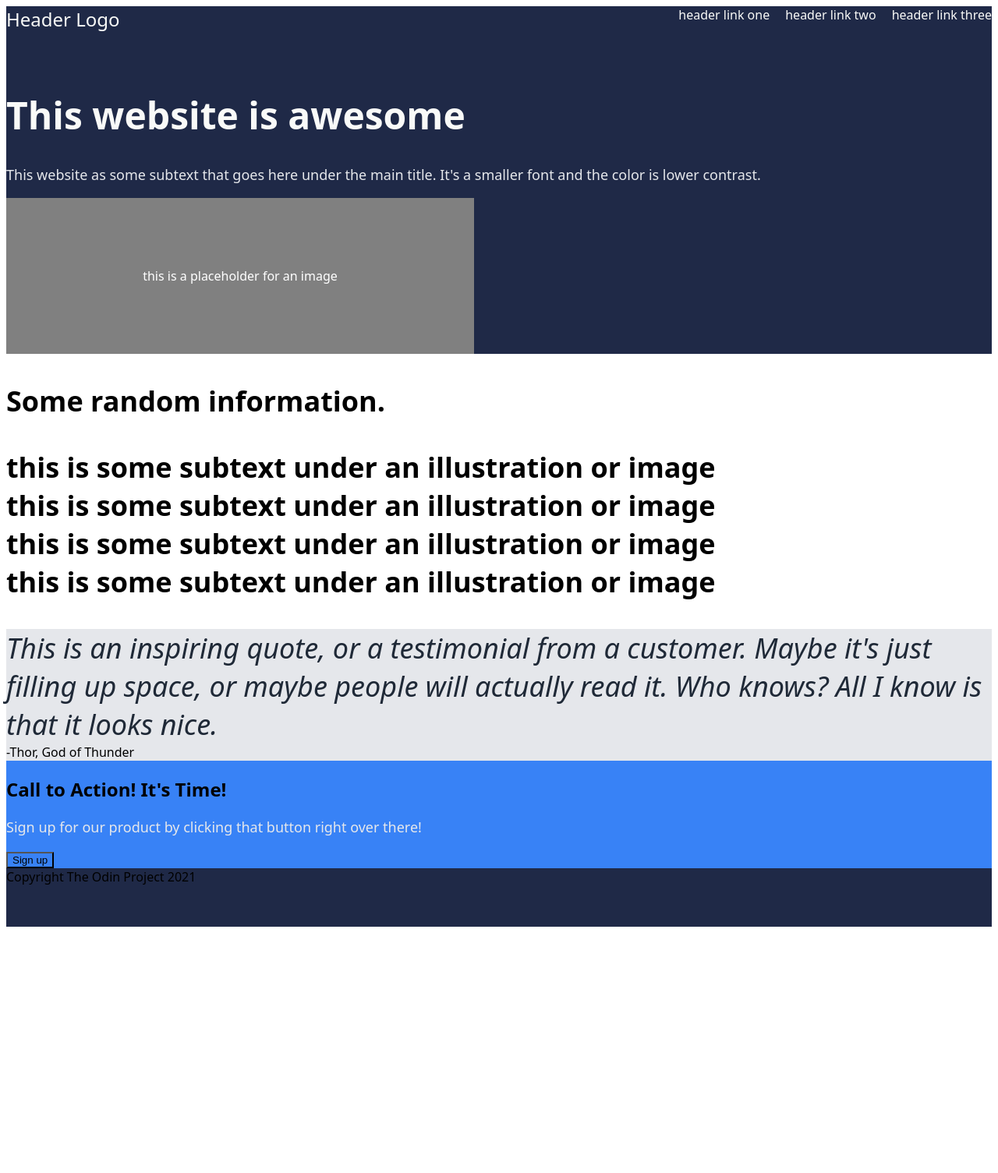
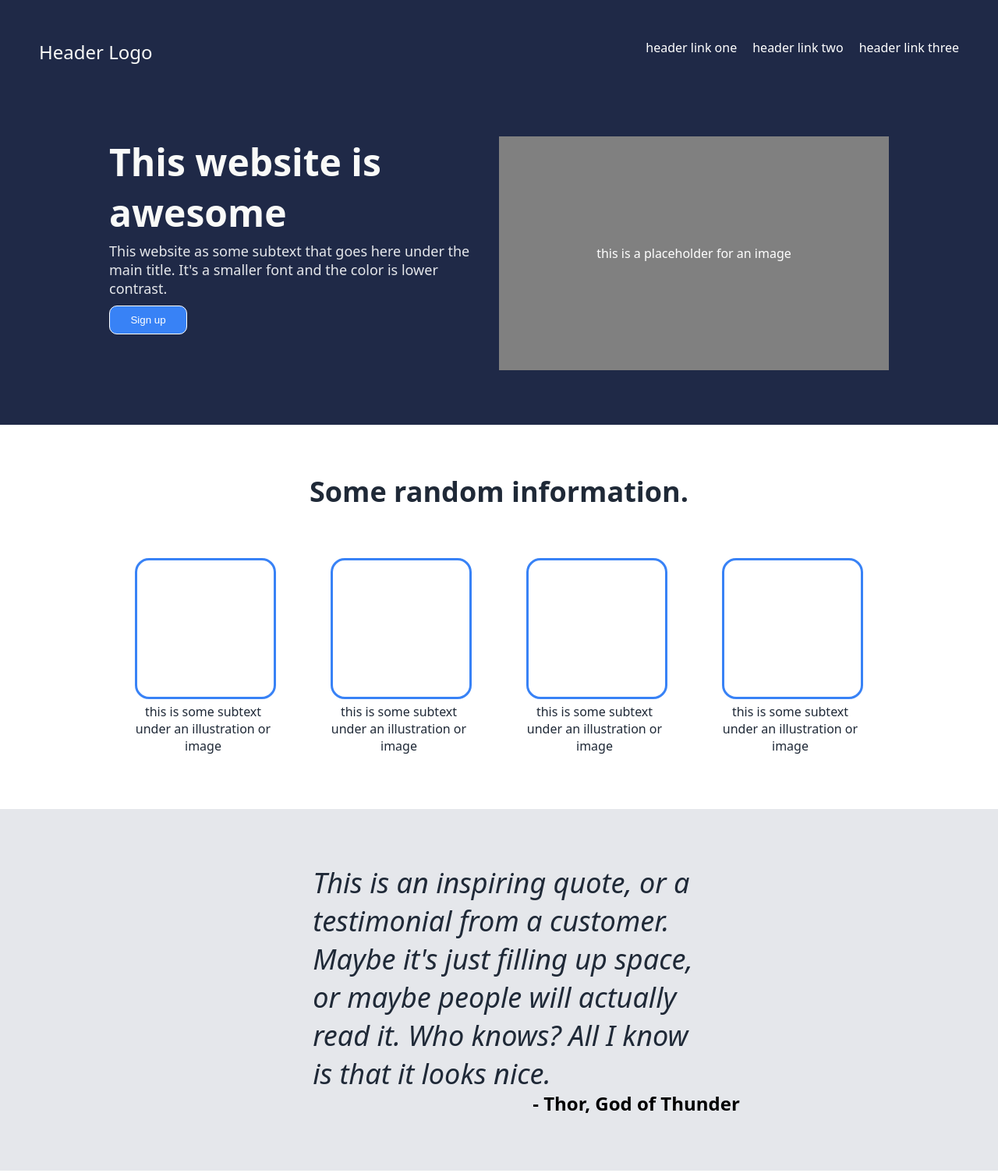
Before and after one commit to elliotschorr/landing-page, a plain HTML site: page index.html in a window 1280 px wide. Shown: the top 1505 px of the page at 78% size. Before the commit the page ends 1197 px from the top, so only its background shows below. Drawn offline with Linux system fonts and the light colour scheme.

Commit message:
Implement flexbox on all sections of webpage

```diff
--- a/index.html
+++ b/index.html
@@ -6,48 +6,57 @@
     <title>Landing Page</title>
 </head>
 <body>
+    <div class="container">
+
     <div class="header">
         <div class="logo">Header Logo</div>
         <ul>
-            <li>header link one</li>
-            <li>header link two</li>
-            <li>header link three</li>
+            <li><a href="#">header link one</a></li>
+            <li><a href="#">header link two</a></li>
+            <li><a href="#">header link three</a></li>
         </ul>
     </div>
+
     <div class="hero">
-        <h1>This website is awesome</h1>
-        <p>This website as some subtext that goes here under the main title. It's a smaller font and the color is lower contrast.</p>
+        <div class="herotext"><h1>This website is awesome</h1>
+        <p>This website as some subtext that goes here under the main title. It's a smaller font and the color is lower contrast.<p>
+        <button>Sign up</button></div>
         <div class="img">this is a placeholder for an image</div>
     </div>
-    <div class="icons">
-        <h3>Some random information.<h3>
+
+
+        <h3>Some random information.</h3>   <div class="icons">
+        <div class="one"><div class="illo"></div>
+        <div class="text">this is some subtext under an illustration or image</div>
+</div><div class="two">
         <div class="illo"></div>
         <div class="text">this is some subtext under an illustration or image</div>
-
+</div><div class="three">
         <div class="illo"></div>
         <div class="text">this is some subtext under an illustration or image</div>
-
+</div><div class="four">
         <div class="illo"></div>
         <div class="text">this is some subtext under an illustration or image</div>
+    </div></div>
 
-        <div class="illo"></div>
-        <div class="text">this is some subtext under an illustration or image</div>
-    </div>
     <div class="testimonial">
         <div class="quote">This is an inspiring quote, or a testimonial from a customer. Maybe it's just filling up space, or maybe people will actually read it. Who knows? All I know is that it looks nice.</div>
-        <div class="attribution">-Thor, God of Thunder</div>
+        <div class="attribution">- Thor, God of Thunder</div>
     </div>
+
     <div class="cta">
         <div class="banner">
-            <h2>Call to Action! It's Time!</h2>
-            <p>Sign up for our product by clicking that button right over there!</p>
+            <div class="bannertxt"><h2>Call to Action! It's Time!</h2>
+            <di class="bannerdesc">Sign up for our product by clicking that button right over there!</div>
             <div class="button">
-                <button>Sign up</button>
+                <button>Sign up</button></div>
             </div>
         </div>
     </div>
+
     <div class="footer">
-        Copyright The Odin Project 2021
+        Copyright © Elliot Schorr 2025
+    </div>
     </div>
 </body>
 </html>
--- a/style.css
+++ b/style.css
@@ -1,23 +1,27 @@
 
 body {
-    min-height: 100vh;
+    margin: 0;
+    min-width: 100vh;
     font-family: system-ui, -apple-system, BlinkMacSystemFont, 'Segoe UI', Roboto, Oxygen, Ubuntu, Cantarell, 'Open Sans', 'Helvetica Neue', sans-serif;
+}
+
+.container {
     display: flex;
     flex-direction: column;
-    background-color: white;
 }
 
-.header, .footer {
+.header {
     height: 75px;
     background-color: #1F2947;
     display: flex;
     justify-content: space-between;
-    margin: 0;
+    padding: 50px;
 }
 
 .logo {
     font-size: 24px;
     color: #F9FAF8;
+    font-weight: 500;
 }
 
 ul {
@@ -32,11 +36,20 @@ ul {
 .hero {
     background-color: #1F2947;
     flex: 1;
+    display: flex;
+    justify-content: center;
+    padding-bottom: 70px;
+}
+
+.herotext {
+    display: flex;
+    flex-direction: column;
+    max-width: 500px;
 }
 
 .img {
-    width: 600px;
-    height: 200px;
+    width: 500px;
+    height: 300px;
     background-color: gray;
     color: white;
     display: flex;
@@ -46,11 +59,25 @@ ul {
 
 .icons {
     flex: 1;
+    display: flex;
+    justify-content: center;
+    gap: 70px;
+    padding-bottom: 70px;
+}
+
+.text {
+    padding-top: 5px;
+    text-wrap: wrap;
+    max-width: 175px;
+    text-align: center;
+    color: #1f2937;
 }
 
 .testimonial {
     flex: 1;
-    background-color: #E5E7EB
+    background-color: #E5E7EB;
+    display: flex;
+    justify-content: center;
 }
 
 .quote {
@@ -58,30 +85,104 @@ ul {
     color: #1f2937;
     font-weight: light;
     font-style: italic;
+    width: 40%;
+    padding: 70px;
+    padding-bottom: 100px;
+
+}
+
+.attribution {
+    align-self: end;
+    font-size: 24px;
+    font-weight: bold;
+    margin-left: -300px;
+    padding-bottom: 70px;
 }
 
 .cta {
     flex: 1;
-    background-color: #3882f6;
+    padding: 100px;
+    display: flex;
+    justify-content:center;
+}
+
+.banner {
+    background-color:#3882f6;
+    border: 0px none transparent;
+    border-radius: 10px;
+    display: flex;
+    justify-content:space-evenly;
+    padding: 40px;
+    min-width: 800px;
+}
+
+.bannertxt {
+    display: flex;
+    flex-direction: column;
+}
+
+.bannerdesc {
+    color: white;
+}
+
+.button {
+    align-self: center;
 }
 
 button {
+    width: 100px;
+    border-radius: 10px;
+    padding: 10px;
+    border: 1px solid white;
+    color: white;
     background-color: #3882f6
+
 }
 
 h1 {
     font-size: 48px;
     color: #F9FAF8;
     font-weight: 900;
+    margin: 0;
+    padding: 0;
+}
+
+h2 {
+    color:white;
+    margin: 0;
 }
 
 h3 {
     font-size: 36px;
-    color: #1f2937
     font-weight: 900;
+    text-align: center;
+    color: #1f2937;
+    padding: 25px;
 }
 
 p {
     font-size: 18px;
     color: #E5E7EB;
+        margin: 0px;
+    padding: 5px 0px 5px 0;
 }
+
+a {
+    text-decoration: none;
+    color: white;
+}
+
+.illo {
+    width: 175px;
+    height: 175px;
+    border: 3px solid #3882f6;
+    border-radius: 10%;
+}
+
+.footer {
+    text-align: center;
+    color: white;
+    height: 60px;
+    background-color: #1f2937;
+    padding: 30px;
+}
```
